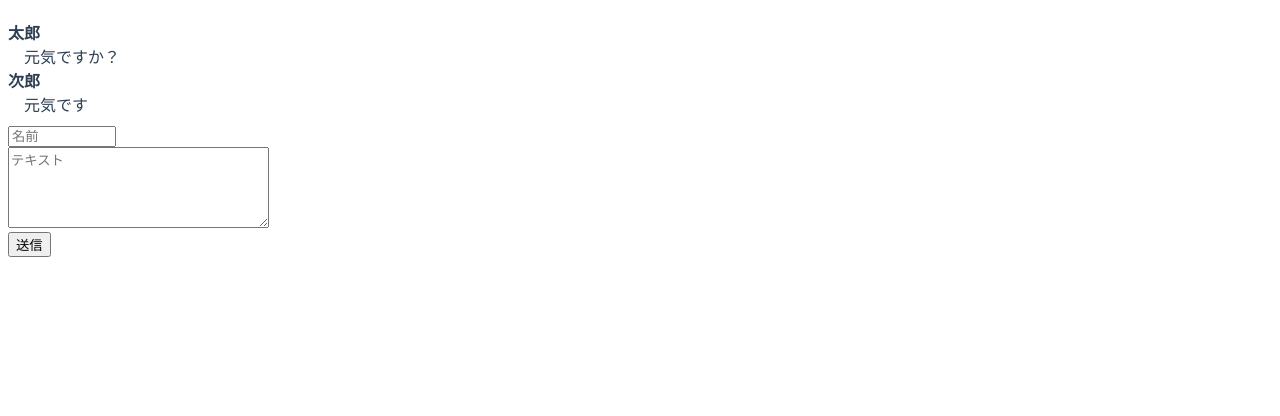
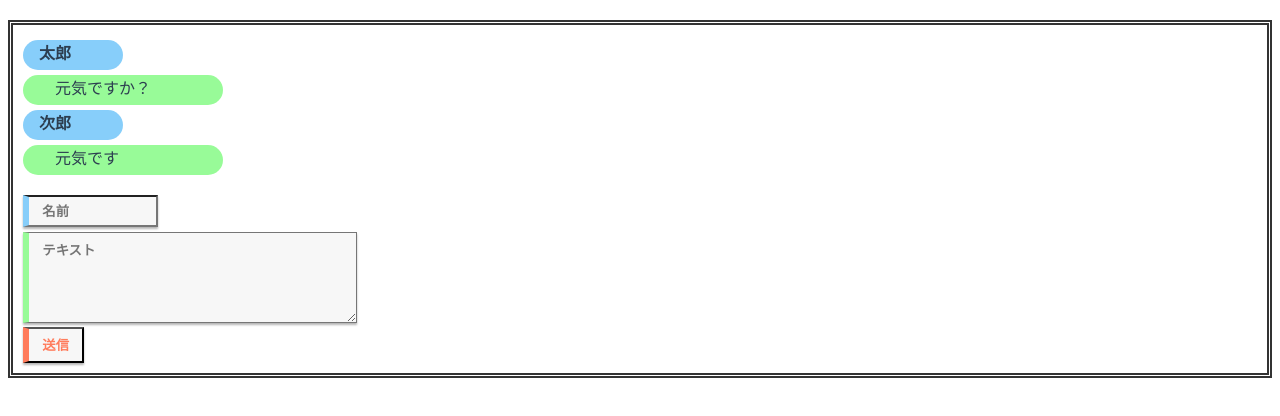
Before and after one commit to suzukisyu/my-chat, a Vue app: page / in a window 1280 px wide. Shown: the top 416 px of the page. Built offline with nearby package versions, Linux system fonts and the light colour scheme.

Commit message:
デザインを変更

```diff
--- a/src/components/Chat.vue
+++ b/src/components/Chat.vue
@@ -1,14 +1,14 @@
 <template>
-  <div>
+  <div class="background">
     <div v-for="(message, key) in messages" v-bind:key="key">
-      <div class="name">
+      <div class=" name">
         {{ message.name }}
       </div>
-      <div class="text">
+      <div class=" text">
         {{ message.text }}
       </div>
     </div>
-    <div class="input-form">
+    <div class=" input-form">
       <div>
         <input
           v-model="inputName"
@@ -29,7 +29,7 @@
         ></textarea>
       </div>
       <div>
-        <button v-on:click="onSubmit">送信</button>
+        <button class="button" v-on:click="onSubmit">送信</button>
       </div>
     </div>
   </div>
@@ -70,19 +70,84 @@ export default {
 </script>
 
 <style scoped>
+
 .name {
+  margin-top: 5px;
+  text-indent: 1em;
   font-weight: bold;
+  background:#87cefa;
+  width: 100px;
+  height:30px;
+  border-radius: 50px;
 }
+
+
 .text {
-  text-indent: 1em;
+  margin-top: 5px;
+  text-indent: 2em;
+  background:#98fb98;
+  width: 200px;
+  height:30px;
+  border-radius: 50px;
+
 }
+
+
 .input-form {
-  margin-top: 10px;
+  margin-top: 20px;
 }
+
+
 .input-name {
   width: 100px;
+  padding: 0.5em 1em;
+  text-decoration: none;
+  background: #f7f7f7;
+  border-left: solid 6px #87cefa;
+  color: #87cefa;
+  font-weight: bold;
+  box-shadow: 0px 2px 2px rgba(0, 0, 0, 0.29);
 }
-.input-name {
-  width: 100px;
+
+.input-text{
+   margin-top: 5px;
+   width: 300px;
+
+  padding: 0.5em 1em;
+  text-decoration: none;
+  background: #f7f7f7;
+  border-left: solid 6px #98fb98;
+  color: #98fb98;
+  font-weight: bold;
+  box-shadow: 0px 2px 2px rgba(0, 0, 0, 0.29);
 }
+
+
+.button{
+  display: inline-block;
+  padding: 0.5em 1em;
+  text-decoration: none;
+  background: #f7f7f7;
+  border-left: solid 6px #ff7c5c;/*左線*/
+  color: #ff7c5c;/*文字色*/
+  font-weight: bold;
+  box-shadow: 0px 2px 2px rgba(0, 0, 0, 0.29);
+}
+.button:hover {
+  box-shadow: inset 0 0 2px rgba(128, 128, 128, 0.1);
+  transform: translateY(2px);
+}
+
+
+.background{
+  padding: 10px;
+  margin-bottom: 10px;
+  border: 5px
+  double #333333
+}
+
+
+
+
+
 </style>
```
